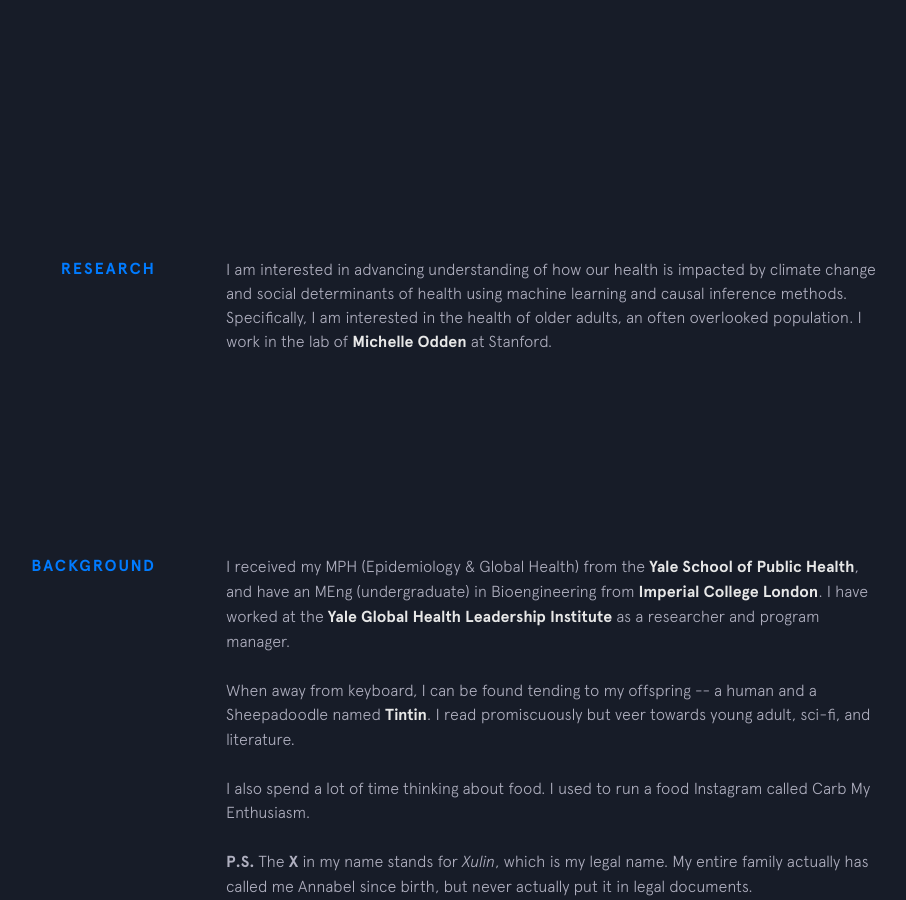
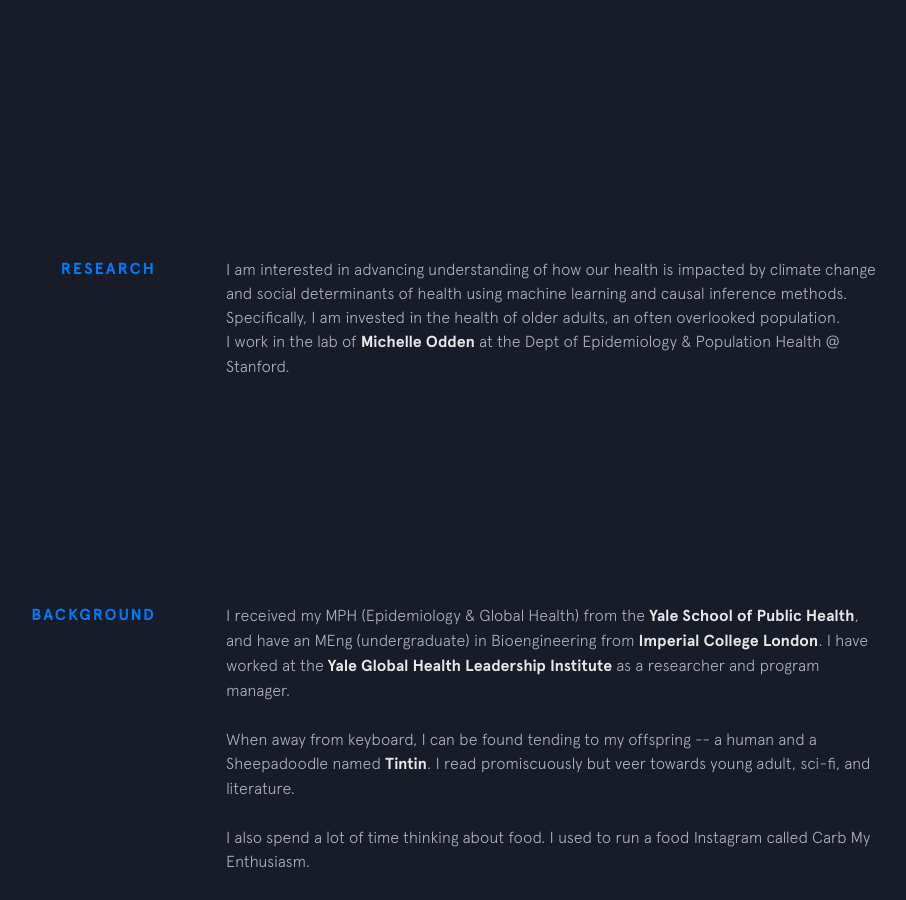
Before and after one commit to annabelxtan/annabelxtan.github.io, a Jekyll site: the page built from index.html, in a window 1280 px wide and 900 px high, scrolled down 743 px. Shown: the whole window, without its empty margins (224-1130 px from the left). Built offline with Jekyll 4.4.1, drawn with Linux system fonts in a browser that asks for light colours; nearby versions of some CDN libraries.

Commit message:
Update research.html

```diff
--- a/_includes/research.html
+++ b/_includes/research.html
@@ -14,6 +14,6 @@
     </div>
 
             I am interested in advancing understanding of how our health is impacted by climate change and social determinants of health using machine learning
-            and causal inference methods. Specifically, I am interested in the health of older adults, an often overlooked population.
-            I work in the lab of <a href="http://michelleodden.com">Michelle Odden</a> at Stanford.
+            and causal inference methods. Specifically, I am invested in the health of older adults, an often overlooked population.
+            <p>I work in the lab of <a href="http://michelleodden.com">Michelle Odden</a> at the Dept of Epidemiology & Population Health @ Stanford.</p>
 </section>
```
